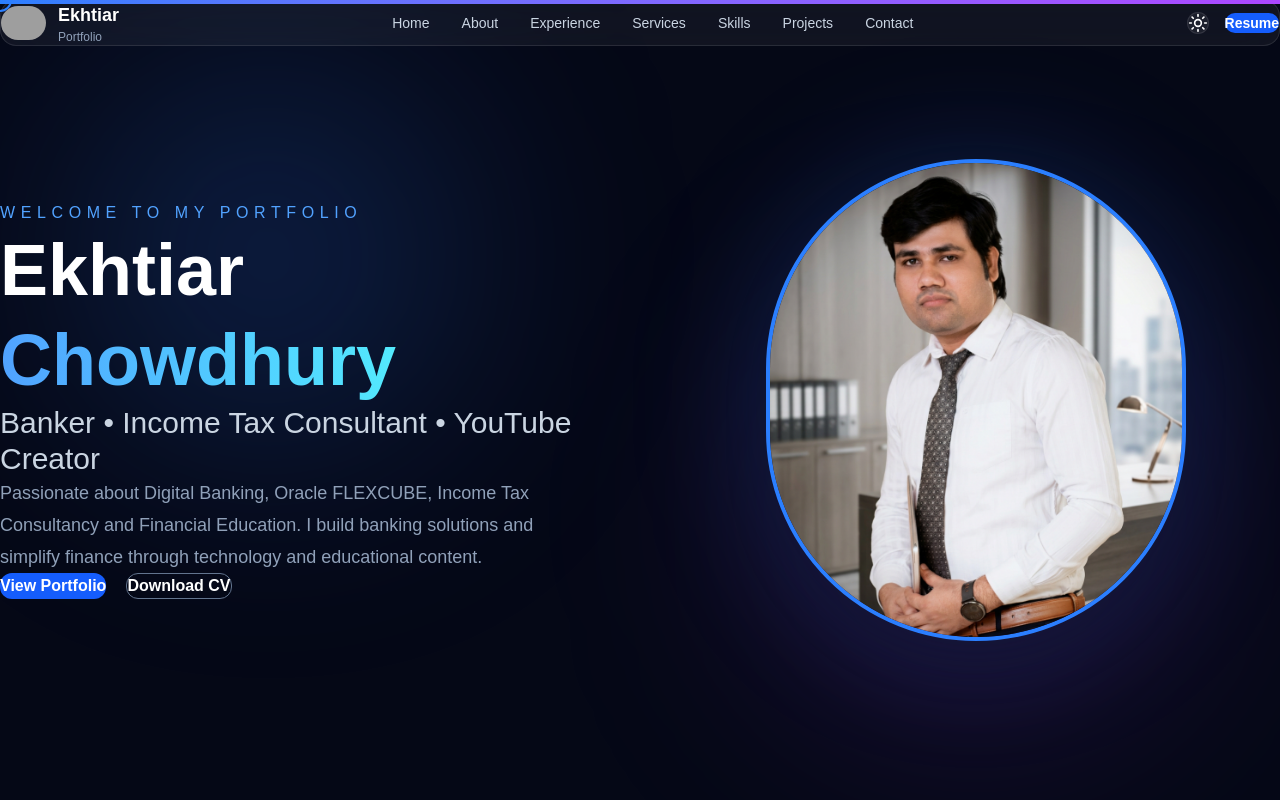
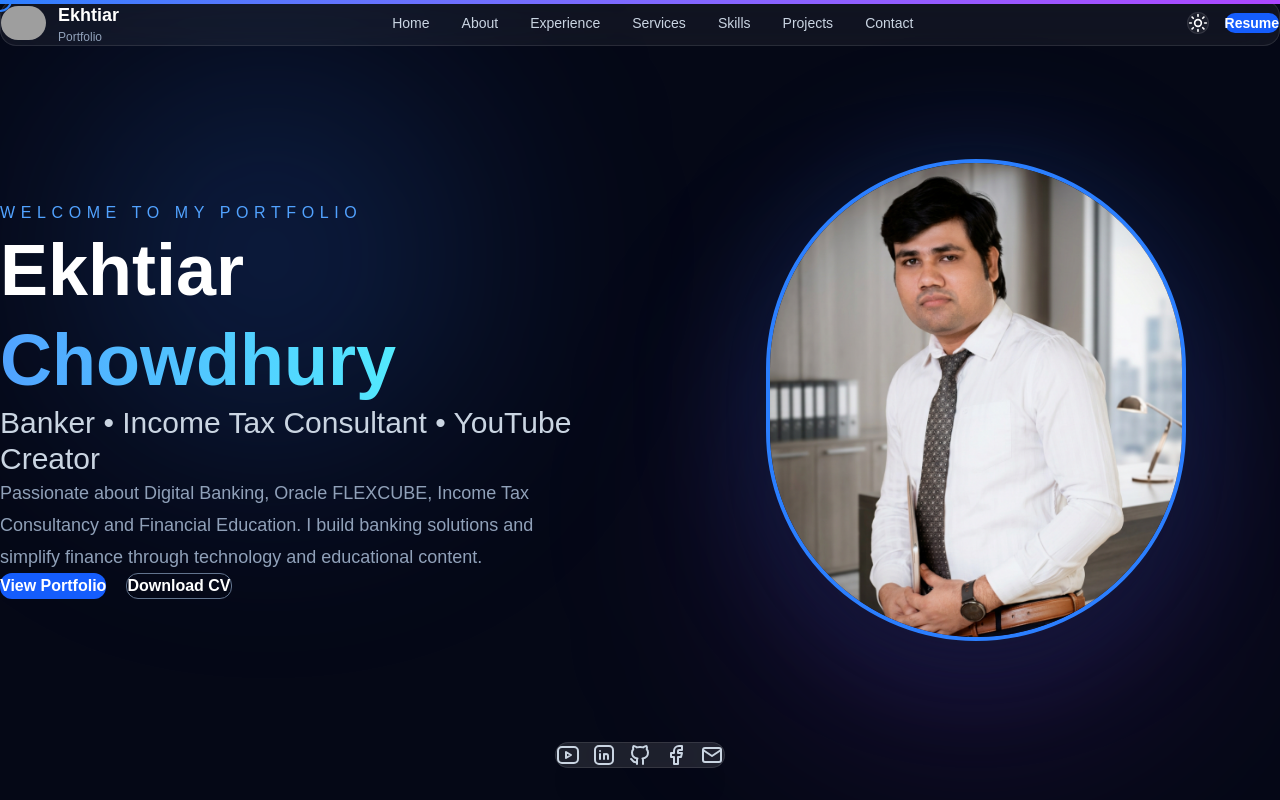
Before and after one commit to ifte121/ekhtiar-portfolio-pro, a Next.js app: page / in a window 1280 px wide. Shown: the top 800 px of the page. Built offline with nearby package versions, Linux system fonts and the light colour scheme; grey boxes are pictures that could not be loaded.

Commit message:
Add Apple style social dock

```diff
--- a/app/page.tsx
+++ b/app/page.tsx
@@ -14,7 +14,7 @@ import Projects from "@/components/sections/projects";
 import Testimonials from "@/components/sections/testimonials";
 import Certificates from "@/components/sections/certificates";
 import Contact from "@/components/sections/contact";
-
+import SocialDock from "@/components/ui/social-dock";
 export default function Home() {
   return (
     <>
@@ -33,8 +33,11 @@ export default function Home() {
       <Testimonials />
       <Certificates />
       <Contact />
+<Contact />
 
-      <Footer />
+<SocialDock />
+
+<Footer />
     </>
   );
 }
--- /dev/null
+++ b/components/ui/social-dock.tsx
@@ -0,0 +1,61 @@
+"use client";
+
+import {
+  IconBrandYoutube,
+  IconBrandLinkedin,
+  IconBrandGithub,
+  IconBrandFacebook,
+  IconMail,
+} from "@tabler/icons-react";
+
+const socials = [
+  {
+    icon: IconBrandYoutube,
+    href: "https://youtube.com/@SmartBankingBD",
+    color: "hover:text-red-500",
+  },
+  {
+    icon: IconBrandLinkedin,
+    href: "https://linkedin.com",
+    color: "hover:text-blue-500",
+  },
+  {
+    icon: IconBrandGithub,
+    href: "https://github.com/ifte121",
+    color: "hover:text-white",
+  },
+  {
+    icon: IconBrandFacebook,
+    href: "https://facebook.com",
+    color: "hover:text-blue-600",
+  },
+  {
+    icon: IconMail,
+    href: "mailto:your@email.com",
+    color: "hover:text-green-400",
+  },
+];
+
+export default function SocialDock() {
+  return (
+    <div className="fixed bottom-8 left-1/2 z-50 -translate-x-1/2">
+      <div className="flex items-center gap-3 rounded-2xl border border-white/10 bg-white/10 px-4 py-3 backdrop-blur-xl shadow-2xl">
+        {socials.map((item, index) => {
+          const Icon = item.icon;
+
+          return (
+            <a
+              key={index}
+              href={item.href}
+              target="_blank"
+              rel="noopener noreferrer"
+              className={`rounded-xl p-3 text-slate-300 transition-all duration-300 hover:-translate-y-2 hover:scale-125 ${item.color}`}
+            >
+              <Icon size={24} />
+            </a>
+          );
+        })}
+      </div>
+    </div>
+  );
+}
--- a/components/ui/theme-toggle.tsx
+++ b/components/ui/theme-toggle.tsx
@@ -2,22 +2,31 @@
 
 import { Moon, Sun } from "lucide-react";
 import { useTheme } from "next-themes";
+import { useEffect, useState } from "react";
 
 export default function ThemeToggle() {
   const { theme, setTheme } = useTheme();
+  const [mounted, setMounted] = useState(false);
+
+  useEffect(() => {
+    setMounted(true);
+  }, []);
+
+  // Prevent hydration mismatch
+  if (!mounted) {
+    return (
+      <button className="rounded-xl border border-white/10 bg-white/5 p-3">
+        <div className="h-5 w-5" />
+      </button>
+    );
+  }
 
   return (
     <button
-      onClick={() =>
-        setTheme(theme === "dark" ? "light" : "dark")
-      }
+      onClick={() => setTheme(theme === "dark" ? "light" : "dark")}
       className="rounded-xl border border-white/10 bg-white/5 p-3 text-white transition hover:border-blue-500"
     >
-      {theme === "dark" ? (
-        <Sun size={20} />
-      ) : (
-        <Moon size={20} />
-      )}
+      {theme === "dark" ? <Sun size={20} /> : <Moon size={20} />}
     </button>
   );
 }
--- a/package.json
+++ b/package.json
@@ -10,6 +10,7 @@
   },
   "dependencies": {
     "@heroicons/react": "^2.2.0",
+    "@tabler/icons-react": "^3.46.0",
     "clsx": "^2.1.1",
     "framer-motion": "^13.0.0",
     "lucide-react": "^1.29.0",
```
Also changed, not shown: 1 other file (tests, documents, lock files or other folders).
